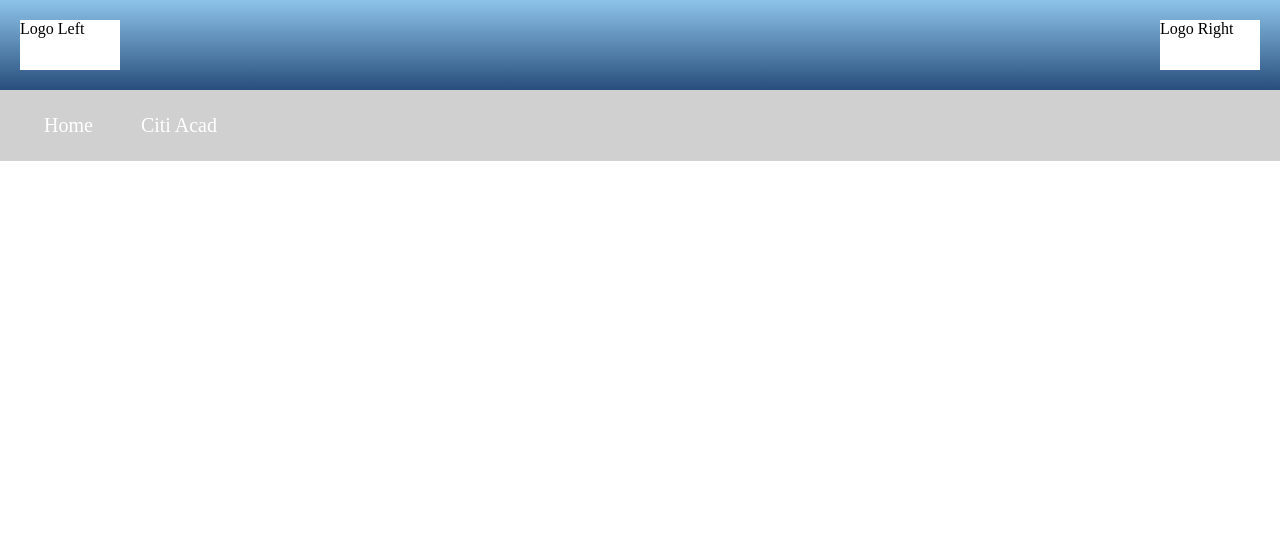
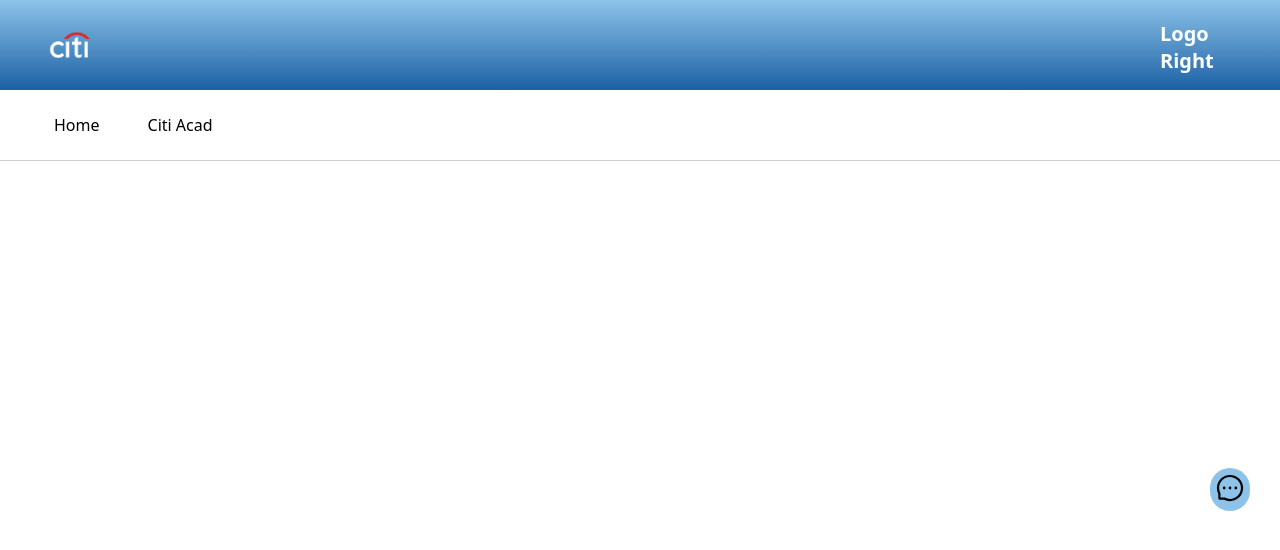
Before and after one commit to Interstellarkai/Eternals, a React (Create React App) app in the folder frontend/: page /client/home in a window 1280 px wide. Shown: the top 550 px of the page. Built offline with nearby package versions, Linux system fonts and the light colour scheme.

Commit message:
Added chat box

```diff
--- a/frontend/package.json
+++ b/frontend/package.json
@@ -9,6 +9,7 @@
 		"axios": "^0.27.2",
 		"react": "^17.0.2",
 		"react-dom": "^17.0.2",
+		"react-icons": "^4.4.0",
 		"react-router-dom": "^6.3.0",
 		"react-scripts": "^5.0.1",
 		"web-vitals": "^2.1.4"
--- a/frontend/src/App.css
+++ b/frontend/src/App.css
@@ -11,6 +11,8 @@
 	--secondary-dark-blue: #1c61a4;
 	--primary-light-blue: #4b9fdb;
 	--secondary-light-blue: #8dc3e9;
+	font-family: system-ui, -apple-system, BlinkMacSystemFont, 'Segoe UI', Roboto,
+		Oxygen, Ubuntu, Cantarell, 'Open Sans', 'Helvetica Neue', sans-serif;
 }
 
 .App-logo {
--- a/frontend/src/components/Auth.css
+++ b/frontend/src/components/Auth.css
@@ -36,7 +36,7 @@
 }
 .auth-title > h1 {
 	font-weight: bold;
-	border-bottom: 1px solid #000;
+	border-bottom: 3px solid #000;
 }
 .auth-title > p {
 	font-size: 18px;
@@ -57,14 +57,14 @@
 }
 .auth-left,
 .auth-right {
-	border: 2px solid black;
+	border: 1px solid var(--secondary-light-blue);
 	margin: 50px;
 	border-radius: 10px;
 	justify-content: center;
 	align-items: center;
 	flex: 1;
 	display: flex;
-	background-color: var(--primary-gray);
+	background-color: var(--secondary-light-blue);
 	cursor: pointer;
 	transition: all 0.2s ease-in-out;
 }
--- /dev/null
+++ b/frontend/src/components/Client/Chat/Chat.css
@@ -0,0 +1,34 @@
+.chat-wrapper {
+	position: relative;
+
+	width: auto;
+	height: 350px;
+	display: flex;
+	flex-direction: column;
+	align-items: center;
+}
+.chatbox.chatbox-open {
+	background-color: white;
+	height: inherit;
+	width: 50%;
+	border: 1px solid black;
+}
+
+.chatbox-close {
+	visibility: hidden;
+}
+.chat-icon {
+	position: absolute;
+	bottom: 0px;
+	right: 30px;
+	border-radius: 50px;
+	background-color: var(--secondary-light-blue);
+	padding: 5px;
+	cursor: pointer;
+	border: none;
+	transition: all 0.2s ease-in-out;
+}
+
+.chat-icon:hover {
+	transform: scale(1.2);
+}
--- /dev/null
+++ b/frontend/src/components/Client/Chat/Chat.js
@@ -0,0 +1,22 @@
+import React, { useState } from 'react';
+import './Chat.css';
+import { AiOutlineMessage } from 'react-icons/ai';
+const Chat = () => {
+	const [chatOpen, setChatOpen] = useState(false);
+	return (
+		<>
+			<div className='chat-wrapper'>
+				<div
+					className={chatOpen ? 'chatbox chatbox-open' : 'chatbox chatbox-close'}
+				>
+					Chat box
+				</div>
+				<button className='chat-icon' onClick={() => setChatOpen(!chatOpen)}>
+					<AiOutlineMessage size={30} />
+				</button>
+			</div>
+		</>
+	);
+};
+
+export default Chat;
--- a/frontend/src/components/Client/ClientAcad.js
+++ b/frontend/src/components/Client/ClientAcad.js
@@ -1,7 +1,17 @@
 import React from 'react';
-
+import './ClientAcad.css';
+import { Link } from 'react-router-dom';
 const ClientAcad = () => {
-	return <div>ClientAcad</div>;
+	return (
+		<>
+			<div className='top-nav'>
+				<Link to='/client/home'>
+					<div className='logo-left'></div>
+				</Link>
+				<div className='logo-right'>Citi Acadmeny</div>
+			</div>
+		</>
+	);
 };
 
 export default ClientAcad;
--- a/frontend/src/components/Client/ClientHome.js
+++ b/frontend/src/components/Client/ClientHome.js
@@ -1,9 +1,11 @@
 import React from 'react';
 import Navbar from '../Navbar';
+import Chat from './Chat/Chat';
 const ClientHome = () => {
 	return (
 		<>
 			<Navbar view='client' />
+			<Chat />
 		</>
 	);
 };
--- a/frontend/src/components/Navbar.css
+++ b/frontend/src/components/Navbar.css
@@ -8,22 +8,34 @@
 	padding: 20px;
 	background-image: linear-gradient(
 		var(--secondary-light-blue),
-		var(--primary-dark-blue)
+		var(--secondary-dark-blue)
 	);
 }
 .logo-left,
 .logo-right {
 	width: 100px;
 	height: 50px;
-	background-color: white;
+}
+
+.logo-right {
+	font-size: 20px;
+	font-weight: bold;
+	color: white;
+}
+.logo-left {
+	background-image: url('../assets/citi-logo.png');
+	background-position: left;
+	background-repeat: no-repeat;
+	background-size: cover;
 }
 .nav {
 	display: flex;
 	flex-direction: row;
 	padding: 20px;
-	padding-left: 40px;
-	background-color: var(--primary-gray);
+	background-color: white;
 	height: auto;
+	border-bottom: 1px solid var(--primary-gray);
+	padding-left: 50px;
 }
 
 .navList {
@@ -35,7 +47,7 @@
 
 a {
 	text-decoration: none;
-	color: white;
+	color: black;
 }
 
 .navItem:hover {
@@ -45,7 +57,7 @@ a {
 	display: flex;
 	list-style: none;
 	margin-right: 40px;
-	font-size: 20px;
+	font-size: 16px;
 	font-weight: 400;
 	flex-direction: column;
 	border: 4px solid transparent;
--- a/frontend/src/components/Navbar.js
+++ b/frontend/src/components/Navbar.js
@@ -5,7 +5,9 @@ const Navbar = ({ view }) => {
 	return (
 		<div className='row'>
 			<div className='top-nav'>
-				<div className='logo-left'>Logo Left</div>
+				<Link to='/client/home'>
+					<div className='logo-left'></div>
+				</Link>
 				<div className='logo-right'>Logo Right</div>
 			</div>
 			{view === 'client' ? (
```
Also changed, not shown: frontend/src/assets/citi-logo.png (added), frontend/src/components/Client/ClientAcad.css (added), 1 other file (tests, documents, lock files or other folders).
